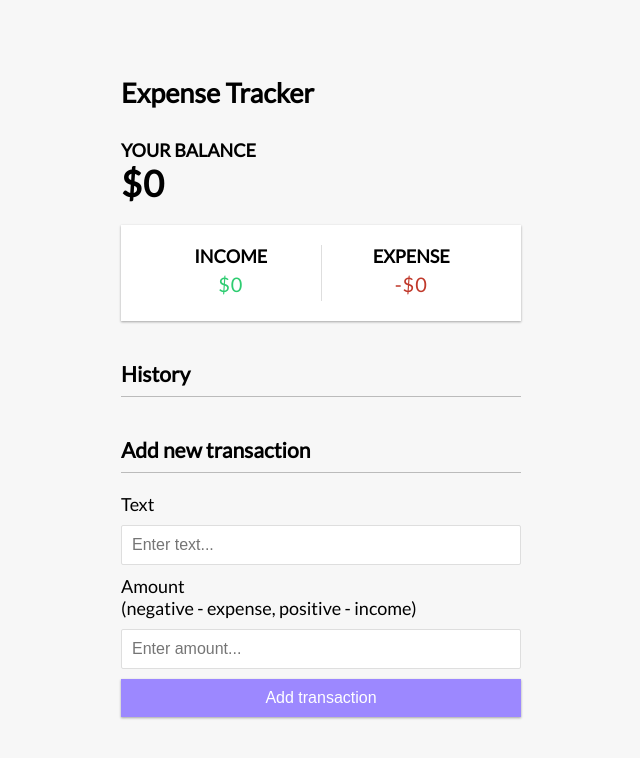
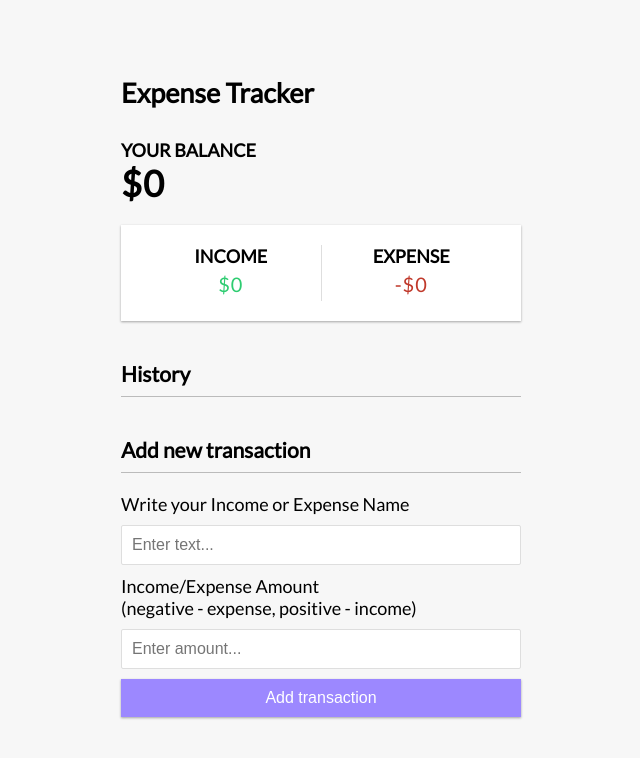
Before and after one commit to antor9732/vueJs-expense-tracker-app, a Vue app: page / in a window 1280 px wide. Shown: the top 758 px of the page, without its empty margins (319-959 px from the left). Built offline with nearby package versions, Linux system fonts and the light colour scheme.

Commit message:
input field name update & Total Balance Plus/minus sign issue fixed

```diff
--- a/src/components/AddTransaction.vue
+++ b/src/components/AddTransaction.vue
@@ -32,12 +32,12 @@ const onSubmit = () => {
   <h3>Add new transaction</h3>
   <form id="form" @submit.prevent="onSubmit">
     <div class="form-control">
-      <label for="text">Text</label>
+      <label for="text">Write your Income or Expense Name</label>
       <input type="text" id="text" v-model="text" placeholder="Enter text..." />
     </div>
     <div class="form-control">
       <label for="amount"
-        >Amount <br />
+        >Income/Expense Amount <br/>
         (negative - expense, positive - income)</label
       >
       <input
--- a/src/components/Balance.vue
+++ b/src/components/Balance.vue
@@ -12,5 +12,5 @@ const props = defineProps({
 
 <template>
     <h4>Your Balance</h4>
-    <h1 id="balance">${{ totalBalance }}</h1>
+    <h1 id="balance">{{ totalBalance < 0 ? '-' : '' }}${{ Math.abs(totalBalance) }}</h1>
 </template>
```
